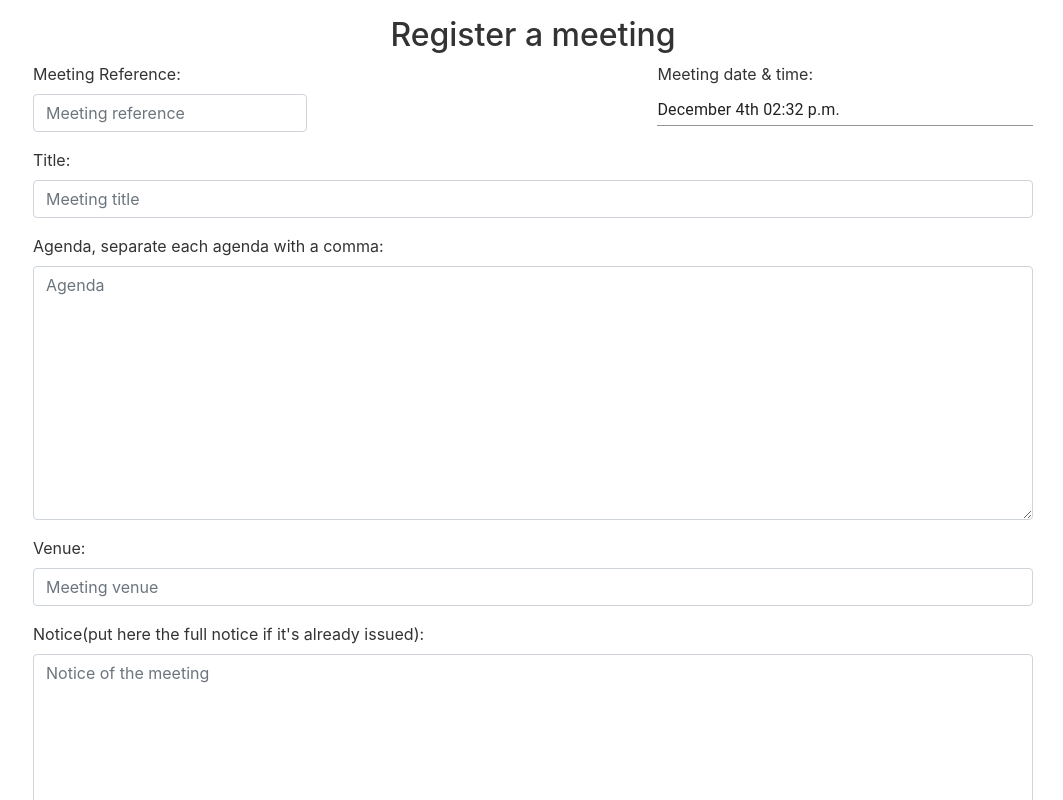
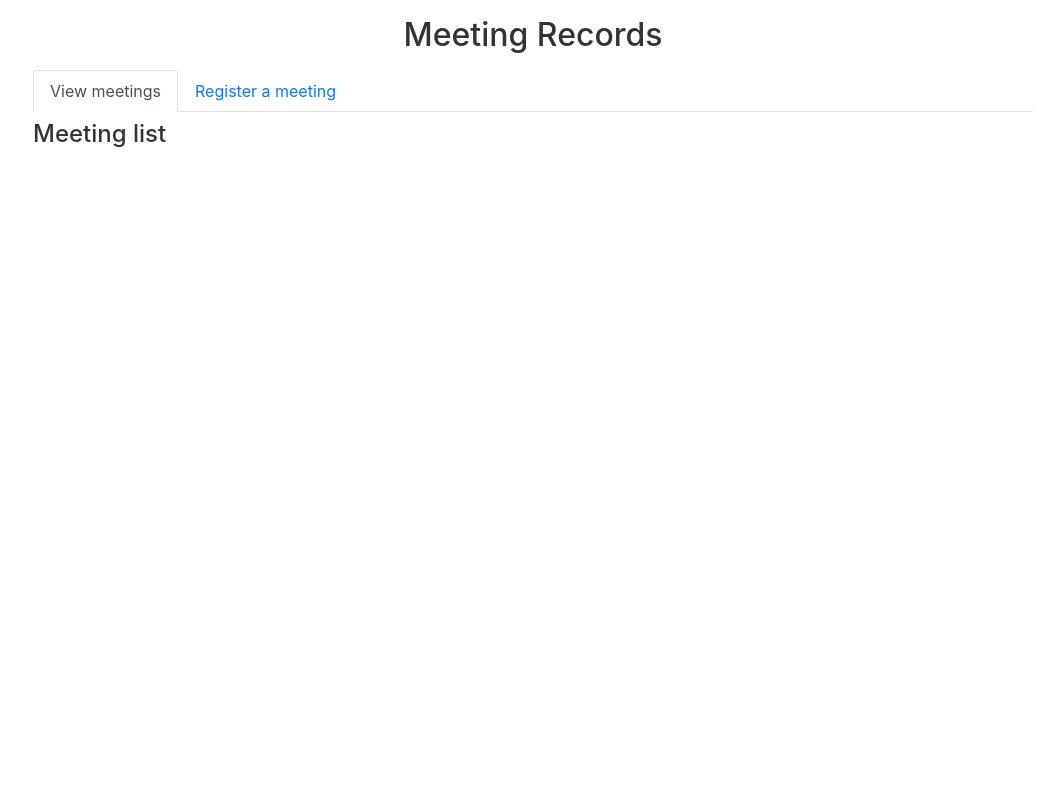
Before and after one commit to mydigita/mongo-office, a React (Create React App) app: page /mongo-office/meeting-records in a window 1280 px wide. Shown: the top 800 px of the page, without its empty margins (217-1280 px from the left). Built offline with nearby package versions, Linux system fonts and the light colour scheme.

Commit message:
update meeting-records component

```diff
--- a/src/components/meeting-records.component.js
+++ b/src/components/meeting-records.component.js
@@ -77,10 +77,31 @@ export default function MeetingRecord(){
 
     return(
         <div className="body-part pt-3">
-            <div><h2 className="text-center">Register a meeting</h2></div>
+            <div><h2 className="text-center">Meeting Records</h2></div>
+            <div>
+                <ul className="nav nav-tabs pt-2">
+                    <li className="nav-item">
+                        <a href="#view" data-toggle="tab" className="active nav-link">View meetings</a>
+                    </li>
+                    <li className="nav-item">
+                        <a href="#register" data-toggle="tab" className="nav-link">Register a meeting</a>
+                    </li>
+                </ul>
+            </div>
+
+
+            <div className="tab-content">
+
+            {/* view meetings  */}
+
+            <div id="view" className="tab-pane active pt-2">
+                <h4>Meeting list</h4>
+
+            </div>
 
             {/* register meetings */}
-            <div>
+
+            <div id="register" className="tab-pane pt-2">
                 <form onSubmit={onSubmitRecordMeeting}>
                     <div className="d-flex flex-wrap justify-content-between">
                     <div className="form-group">
@@ -114,6 +135,7 @@ export default function MeetingRecord(){
                     <button type="submit" className="btn btn-primary">Submit</button>
                 </form>
             </div>
+            </div>
 
         </div>
     );
```
Also changed, not shown: 1 other file (tests, documents, lock files or other folders).
